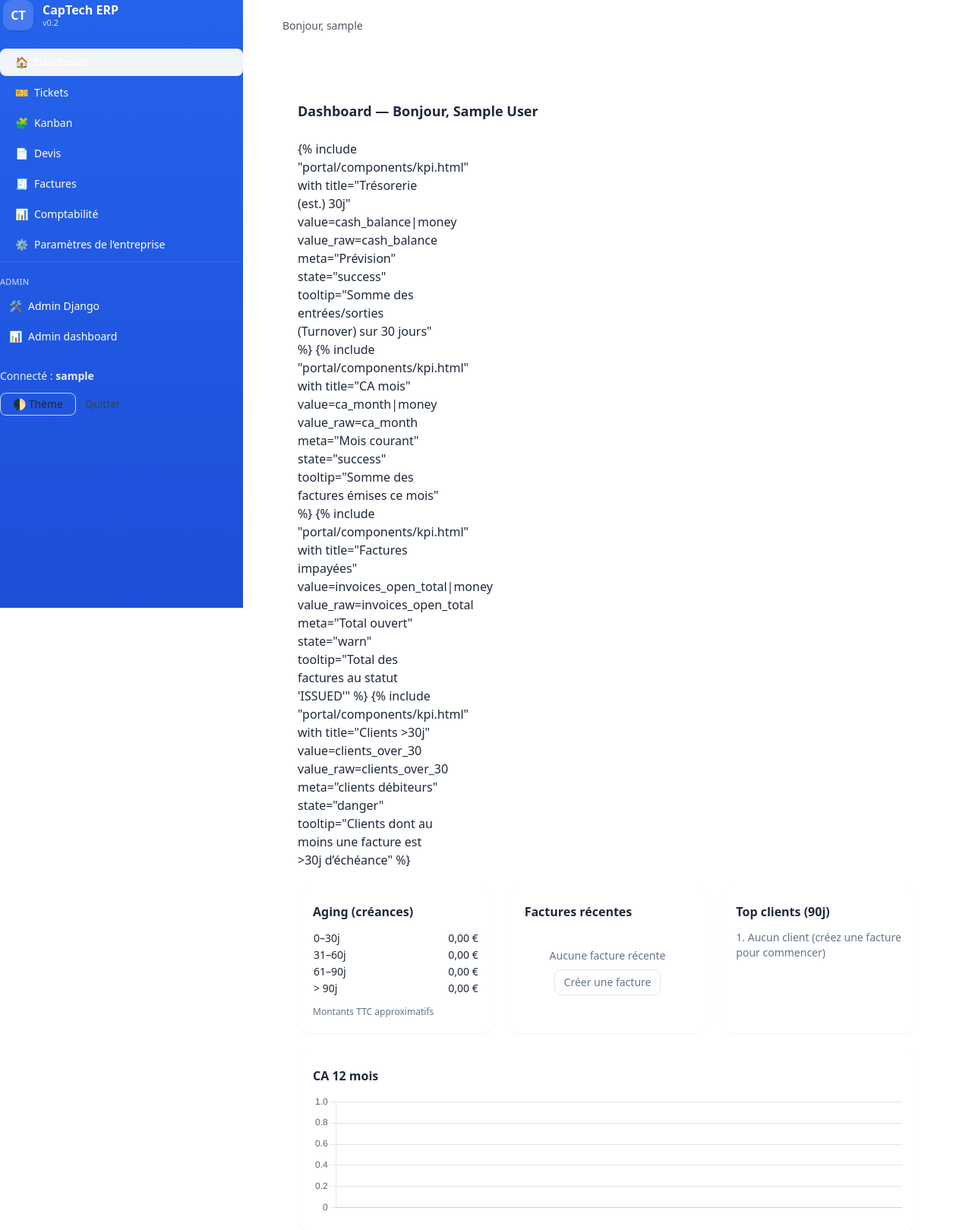
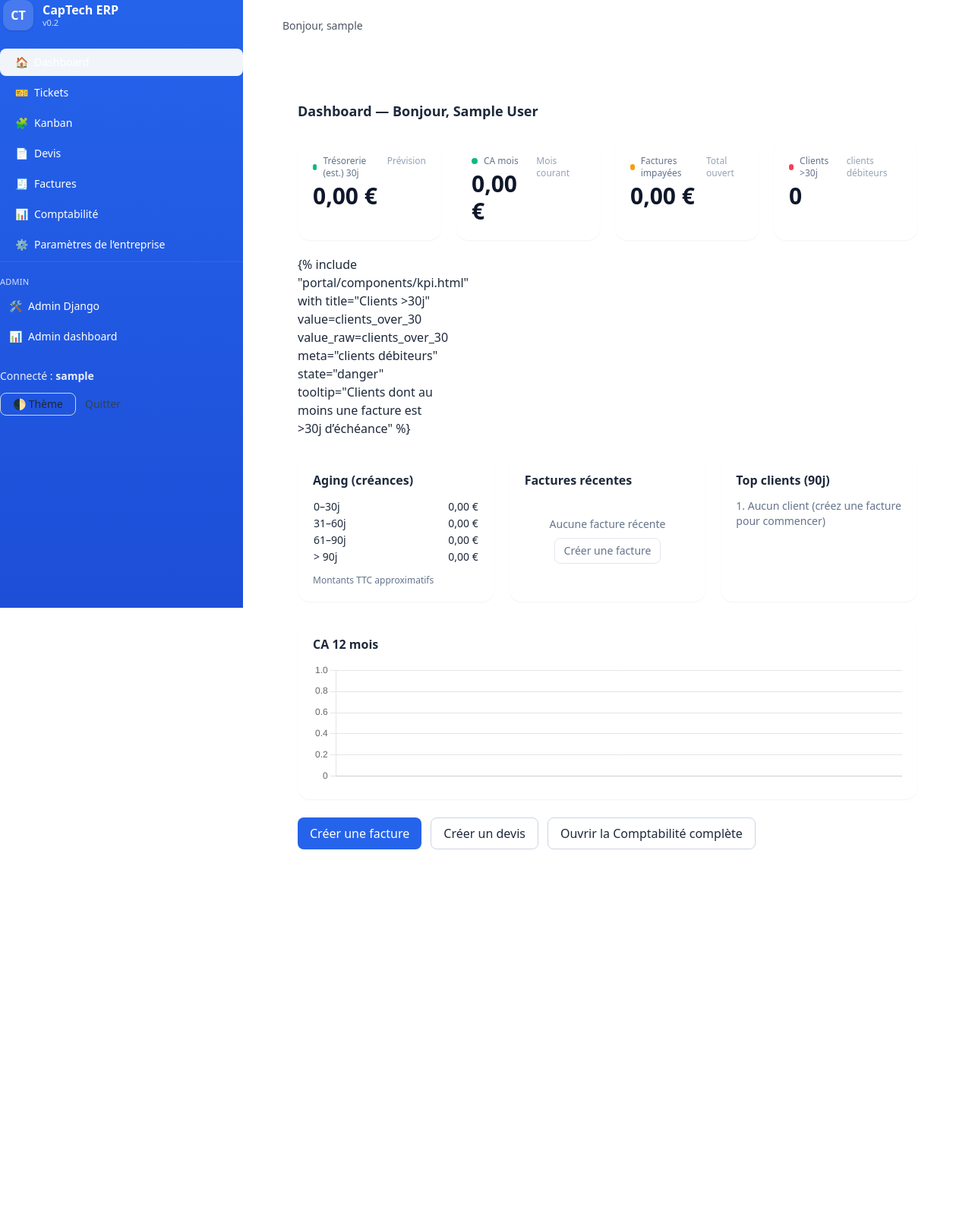
Before and after one commit to CapTech85/captech-erp, a Django app: page / in a window 1280 px wide. Shown: the top 1619 px of the page at 76% size. After the commit the page ends 1118 px from the top, so only its background shows below. Run offline with Django 5.2, Linux system fonts and the light colour scheme; the visitor is signed in with stand-in values (Sample User, id 1); data that the repository does not hold is empty; style sheets or scripts are compiled from the project's sources; some libraries are stand-ins or nearby versions.

Commit message:
feat(dashboard): UX polish — skeletons, count-up, tooltips (#9)
* feat(dashboard): polish UX (skeletons, count-up, tooltips) and money filter integration

* fix(kpi): remove template props comment to avoid rendering in page

```diff
--- a/assets/components.css
+++ b/assets/components.css
@@ -42,3 +42,8 @@
 /* Titre de page */
 .page-title{ @apply text-xl font-semibold; color:var(--text); }
 .muted{ color:var(--muted); }
+
+/* optional: ensure skeleton overlay sits above content */
+.skeleton-placeholder { transition: opacity .25s ease; }
+/* hide when removed by JS (but JS currently sets display none) */
+.content-fade { will-change: opacity, transform; }
--- a/portal/templates/portal/components/kpi.html
+++ b/portal/templates/portal/components/kpi.html
@@ -1,13 +1,4 @@
-{# portal/templates/portal/components/kpi.html #}
-{# Props:
-   - title
-   - value (formaté, ex "12 345,67 €")
-   - value_raw (nombre, ex 12345.67)
-   - meta (option)
-   - delta (option)
-   - state: success|warn|danger (option)
-   - tooltip (option)
-#}
+
 <div class="relative bg-white rounded-2xl shadow-sm p-5 overflow-hidden" {% if tooltip %}title="{{ tooltip }}"{% endif %}>
   {# Skeleton placeholder (visible until js removes .skeleton-hidden) #}
   <div class="absolute inset-0 bg-white/90 flex items-center justify-center z-10 skeleton-placeholder">
--- a/portal/templates/portal/dashboard.html
+++ b/portal/templates/portal/dashboard.html
@@ -11,29 +11,13 @@
   <!-- KPIs -->
 <div id="dashboard-kpis" class="grid grid-cols-1 md:grid-cols-2 lg:grid-cols-4 gap-5">
 
-  {% include "portal/components/kpi.html" with
-      title="Trésorerie (est.) 30j"
-      value=cash_balance|money
-      value_raw=cash_balance
-      meta="Prévision"
-      state="success"
-      tooltip="Somme des entrées/sorties (Turnover) sur 30 jours" %}
+{% with title="Trésorerie (est.) 30j" value=cash_balance|money value_raw=cash_balance meta="Prévision" state="success" tooltip="Somme des entrées/sorties (Turnover) sur 30 jours" %}{% include "portal/components/kpi.html" %}{% endwith %}
 
-  {% include "portal/components/kpi.html" with
-      title="CA mois"
-      value=ca_month|money
-      value_raw=ca_month
-      meta="Mois courant"
-      state="success"
-      tooltip="Somme des factures émises ce mois" %}
+{% with title="CA mois" value=ca_month|money value_raw=ca_month meta="Mois courant" state="success" tooltip="Somme des factures émises ce mois" %}{% include "portal/components/kpi.html" %}{% endwith %}
 
-  {% include "portal/components/kpi.html" with
-      title="Factures impayées"
-      value=invoices_open_total|money
-      value_raw=invoices_open_total
-      meta="Total ouvert"
-      state="warn"
-      tooltip="Total des factures au statut 'ISSUED'" %}
+{% with title="Factures impayées" value=invoices_open_total|money value_raw=invoices_open_total meta="Total ouvert" state="warn" tooltip="Total des factures au statut 'ISSUED'" %}{% include "portal/components/kpi.html" %}{% endwith %}
+
+{% with title="Clients >30j" value=clients_over_30 value_raw=clients_over_30 meta="clients débiteurs" state="danger" tooltip="Clients dont au moins une facture est >30j d’échéance" %}{% include "portal/components/kpi.html" %}{% endwith %}
 
   {% include "portal/components/kpi.html" with
       title="Clients >30j"
```
